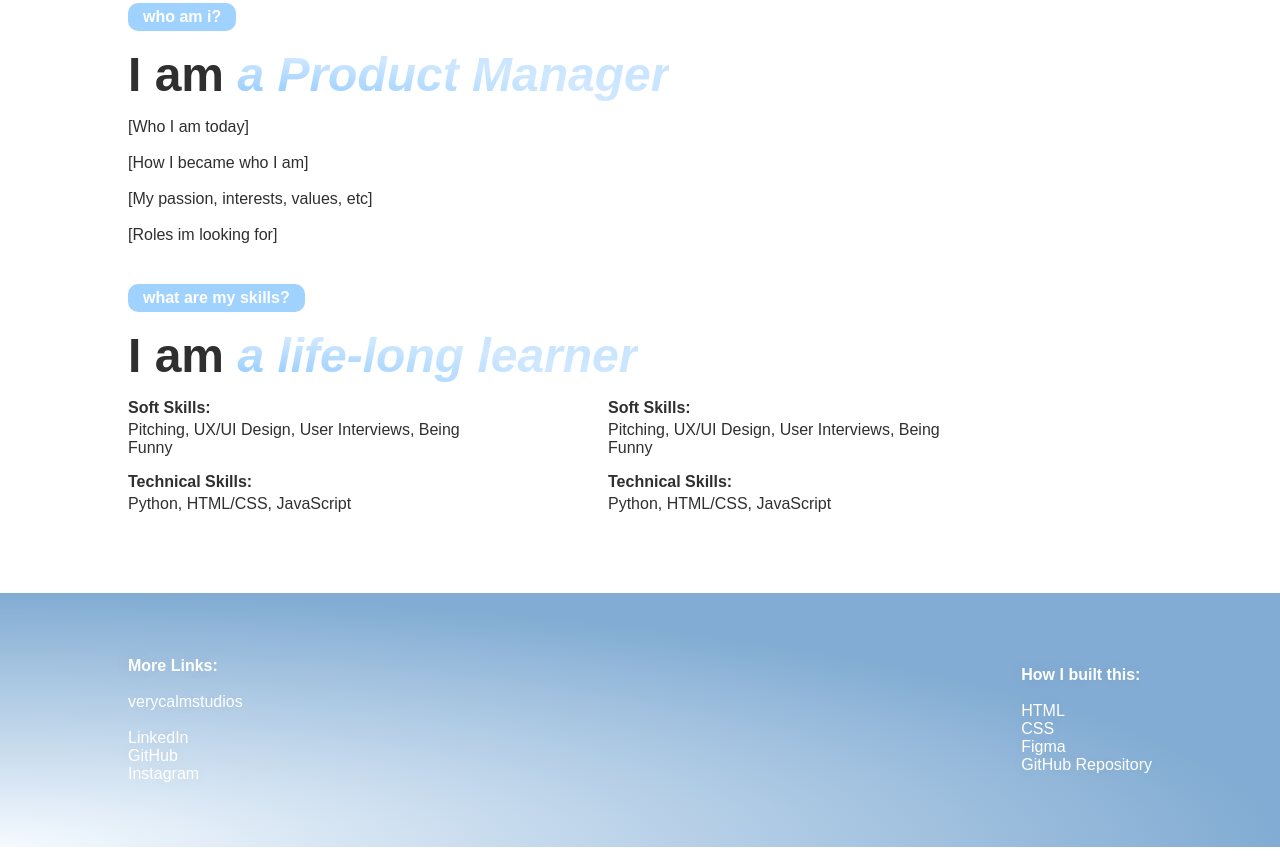
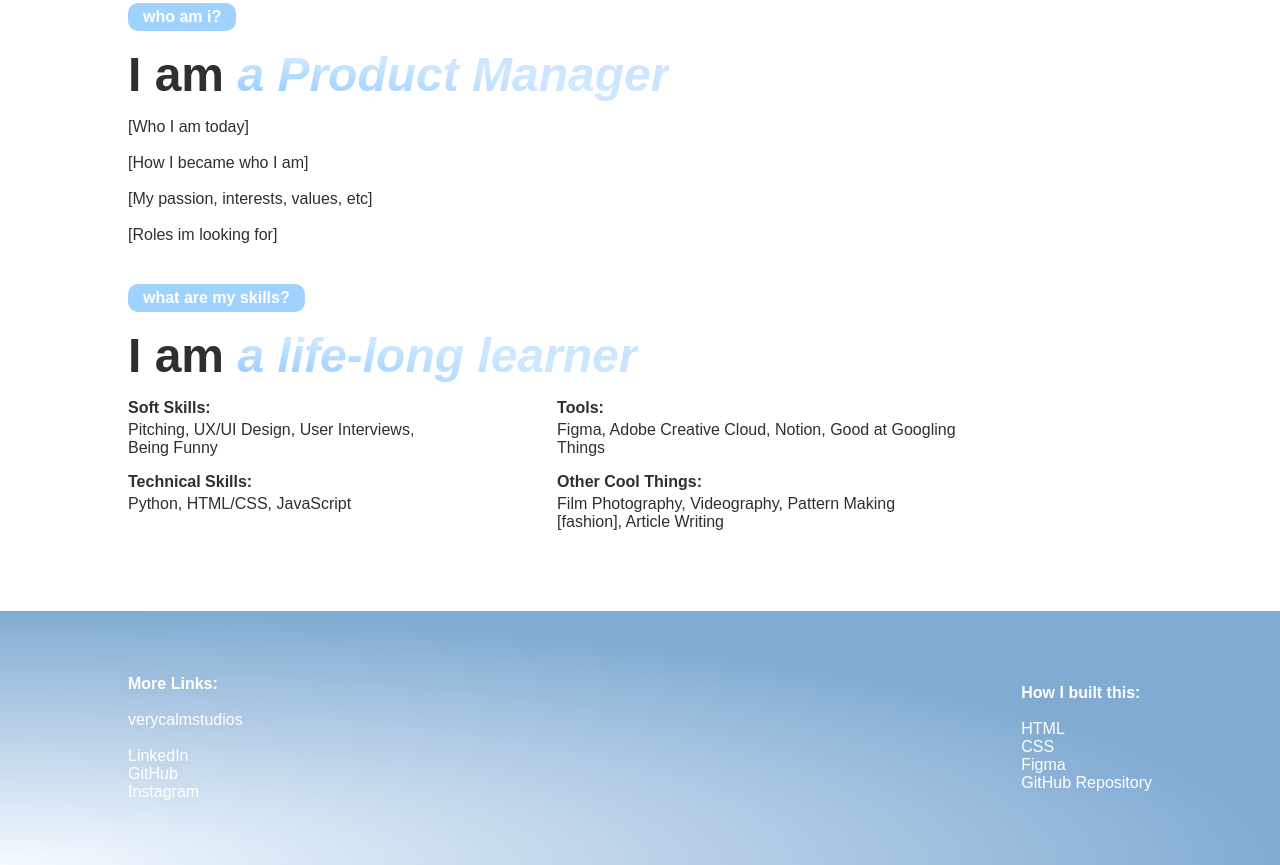
Before and after one commit to marcelo-cm/Personal-Website, a plain HTML site: page index.html in a window 1280 px wide. Shown: the part 797-1662 px from the top of the page. Drawn offline with Linux system fonts and the light colour scheme.

Commit message:
final fix of dec 7

```diff
--- a/index.html
+++ b/index.html
@@ -13,7 +13,7 @@
             <p>marcelo chaman mallqui</p>
         </div>
         <div>
-            <p>light mode;</p>
+            <p>light mode; [-0]</p>
         </div>
     </header>
     <div id="LANDING">
@@ -61,12 +61,12 @@
                 </div>
                 <div id="skills-column">
                     <div class="skills-section">
-                        <p><b>Soft Skills:</b></p>
-                        <p>Pitching, UX/UI Design, User Interviews, Being Funny</p>
+                        <p><b>Tools:</b></p>
+                        <p>Figma, Adobe Creative Cloud, Notion, Good at Googling Things</p>
                     </div>
                     <div class="skills-section">
-                        <p><b>Technical Skills:</b></p>
-                        <p>Python, HTML/CSS, JavaScript</p>
+                        <p><b>Other Cool Things:</b></p>
+                        <p>Film Photography, Videography, Pattern Making [fashion], Article Writing</p>
                     </div>
                 </div>
             </div>
```
